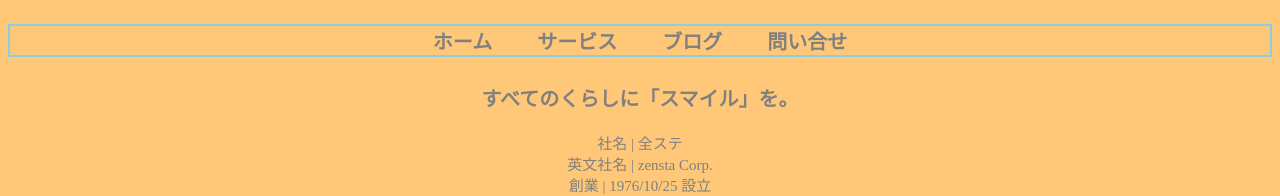
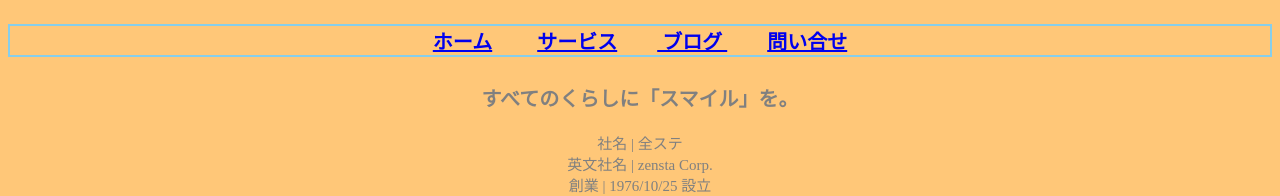
Before and after one commit to zenstaofficial/zensta_kousiki, a plain HTML site: page gaiyo.html in a window 1280 px wide. Shown: the part 172-368 px from the top of the page. Drawn offline with Linux system fonts and the light colour scheme.

Commit message:
Update gaiyo.html

```diff
--- a/gaiyo.html
+++ b/gaiyo.html
@@ -10,7 +10,7 @@
 <body>
   <dev class=gray>
     <h1><img src="zenstalogo.png" alt="全ステ株式会社"/><br>全ステ株式会社</h1>
-    <h4> ホーム 　　サービス　　 ブログ 　　問い合せ</h4>
+    <h4> <a href="https://zenstaofficial.github.io/zensta_kousiki/index.html">ホーム</a> 　　<a href="https://zenstaofficial.github.io/zensta_kousiki/service.html">サービス</a>　　<a href="https://zenstaofficial.github.io/zensta_kousiki/notfound.html"> ブログ </a>　　<a href="https://zenstaofficial.github.io/zensta_kousiki/email.html">問い合せ</a></h4>
   </dev>
   <dev class=gray>
     <h3>すべてのくらしに「スマイル」を。</h3>
```
